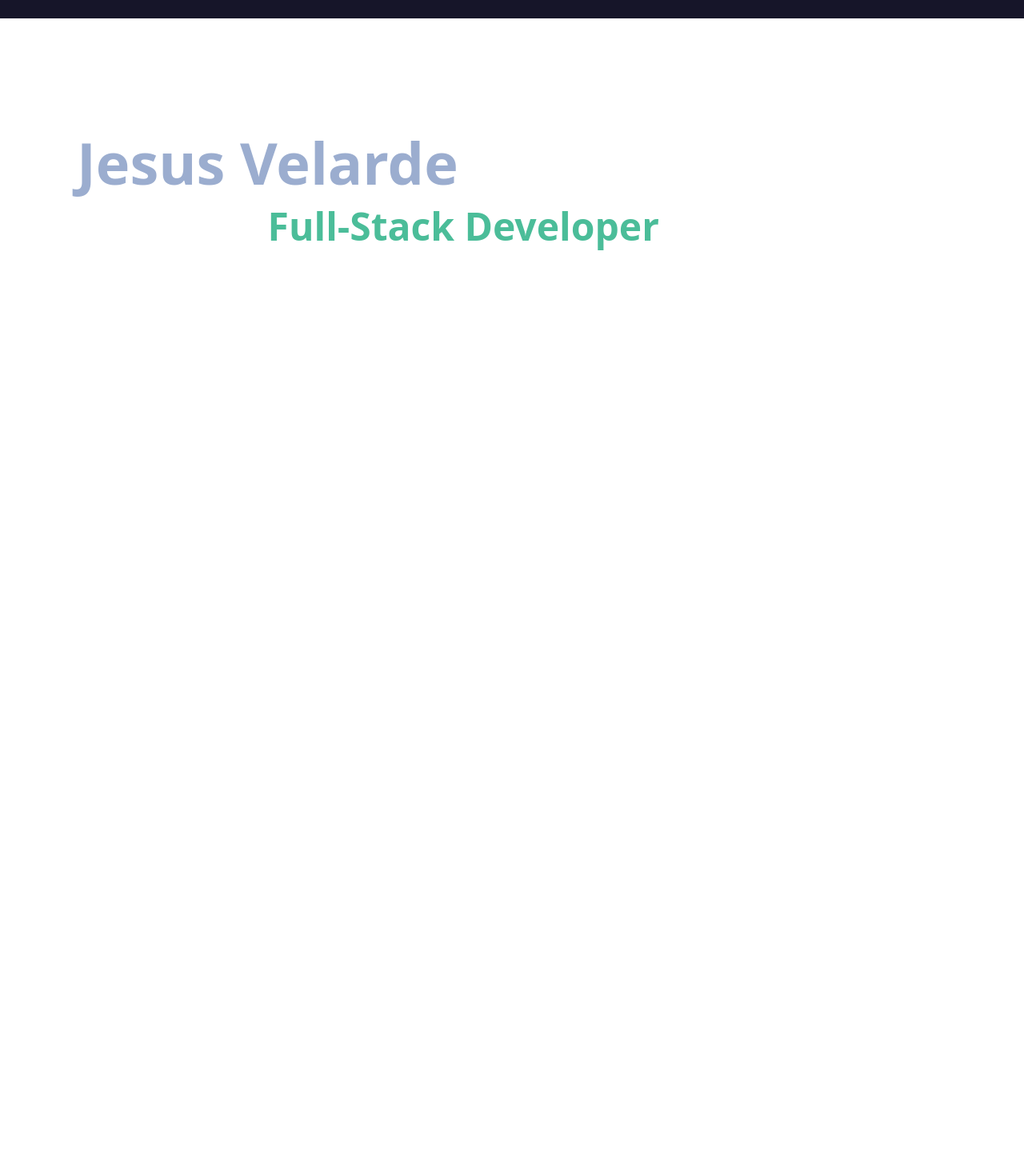
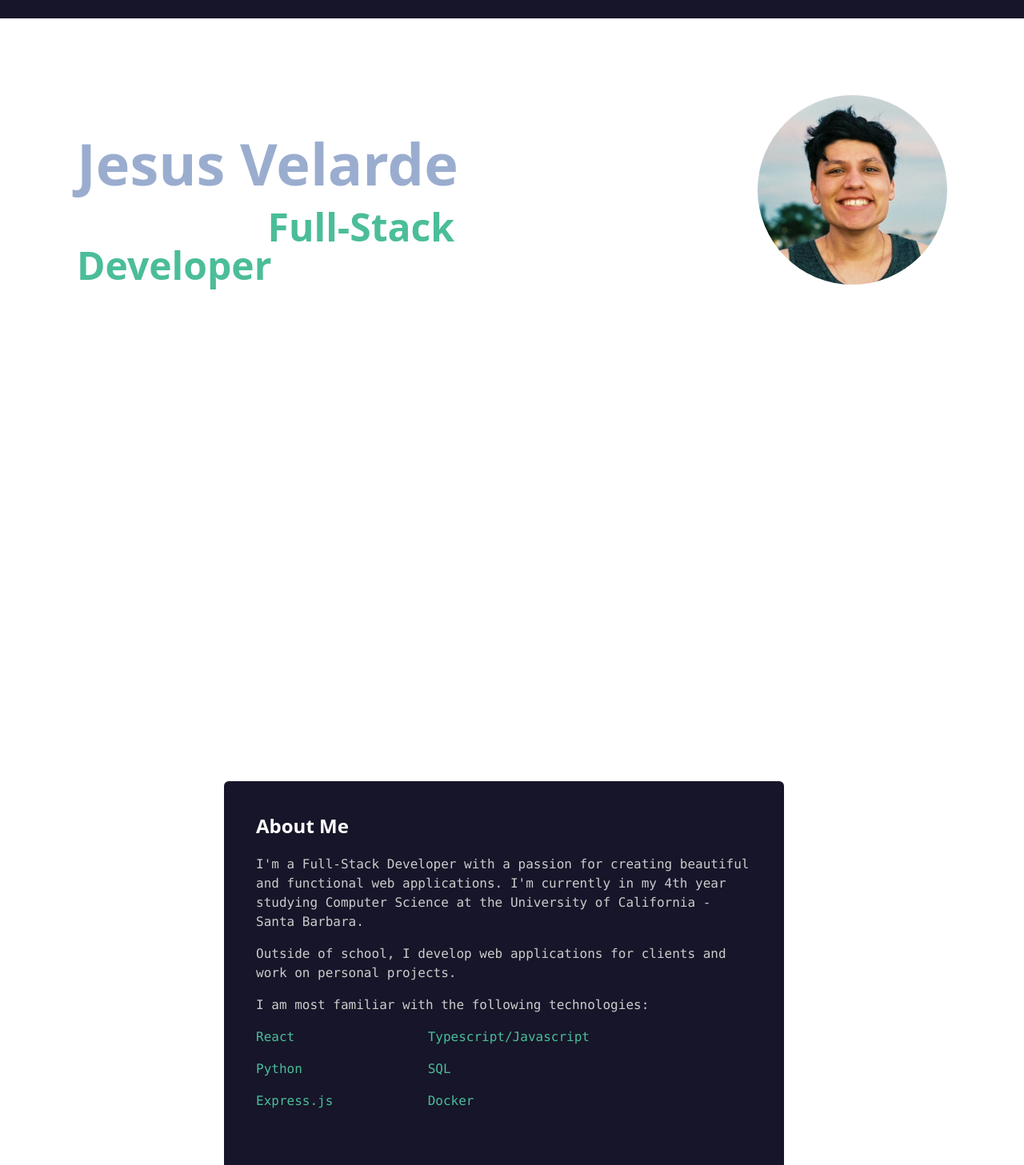
Before and after one commit to heyyysus/dev-portfolio, a Next.js app: page / in a window 1280 px wide. Shown: the part 53-1510 px from the top of the page at 80% size. Before the commit the page ends 876 px from the top, so only its background shows below. Built offline with nearby package versions, Linux system fonts and the light colour scheme.

Commit message:
create about me section

```diff
--- a/src/app/page.tsx
+++ b/src/app/page.tsx
@@ -3,8 +3,10 @@ import SlotText from './_components/SlotText'
 
 export default function Home() {
   return (
-    <main className="flex min-h-screen flex-col justify-space-between p-24">
-      <div className='text-2xl xl:text-5xl 2xl:text-5xl lg:text-4xl md:text-3xl " font-bold text-white font-sans '>
+    <main className="flex flex-col justify-space-between">
+      <div className='text-2xl xl:text-5xl 2xl:text-5xl lg:text-4xl md:text-3xl " font-bold text-white font-sans h-[100vh] p-24'>
+        <div className='flex flex-row content-center items-center'>
+          <div className='mr-40'>
             <p className='mb-5 text-xl font-light animate-fadeInFast'>
               Hello, my name is
             </p>
@@ -15,6 +17,46 @@ export default function Home() {
               And I&apos;m a <span className='text-green'>Full-Stack Developer</span>
             </p>
           </div>
+          <div className='flex flex-col justify-center content-center'>
+            <div className='rounded-full overflow-hidden'>
+              <Image
+                src={'/images/linkedin.jpeg'}
+                alt={''}
+                width={250}
+                height={250}
+              />
+            </div>
+          </div>
+        </div>
+      </div>
+      <div className='flex flex-row justify-center items-center bg-white h-[100vh] w-full'>
+        <div className='flex flex-row justify-center items-center content-center'>
+          <div className='font-sans w-[700px] h-fit p-10 bg-blue-dark rounded-md mr-5 pb-20'>
+            <h1 className='text-2xl font-bold text-white mb-5'>About Me</h1>
+            <p className='text-base text-grey font-mono'>
+              I&apos;m a Full-Stack Developer with a passion for creating
+              beautiful and functional web applications. I&apos;m currently
+              in my 4th year studying Computer Science at the
+              University of California - Santa Barbara.
+            </p>
+            <p className='text-base text-grey font-mono mt-4'>
+              Outside of school, I develop web applications for clients and work on personal projects.
+            </p>
+            <p className='text-base text-grey font-mono mt-4'>
+              I am most familiar with the following technologies:
+            </p>
+            {/** 2 column grid of text elements */}
+            <div className='grid grid-cols-2 gap-4 mt-4 w-4/6 text-green'>
+              <span className='text-base font-mono'>React</span>
+              <span className='text-base font-mono'>Typescript/Javascript</span>
+              <span className='text-base font-mono'>Python</span>
+              <span className='text-base font-mono'>SQL</span>
+              <span className='text-base font-mono'>Express.js</span>
+              <span className='text-base font-mono'>Docker</span>
+            </div>
+          </div>
+        </div>
+      </div>
     </main>
   )
 }
```
Also changed, not shown: public/images/linkedin.jpeg (added). Lines whose indentation alone changed are shown as unchanged.
